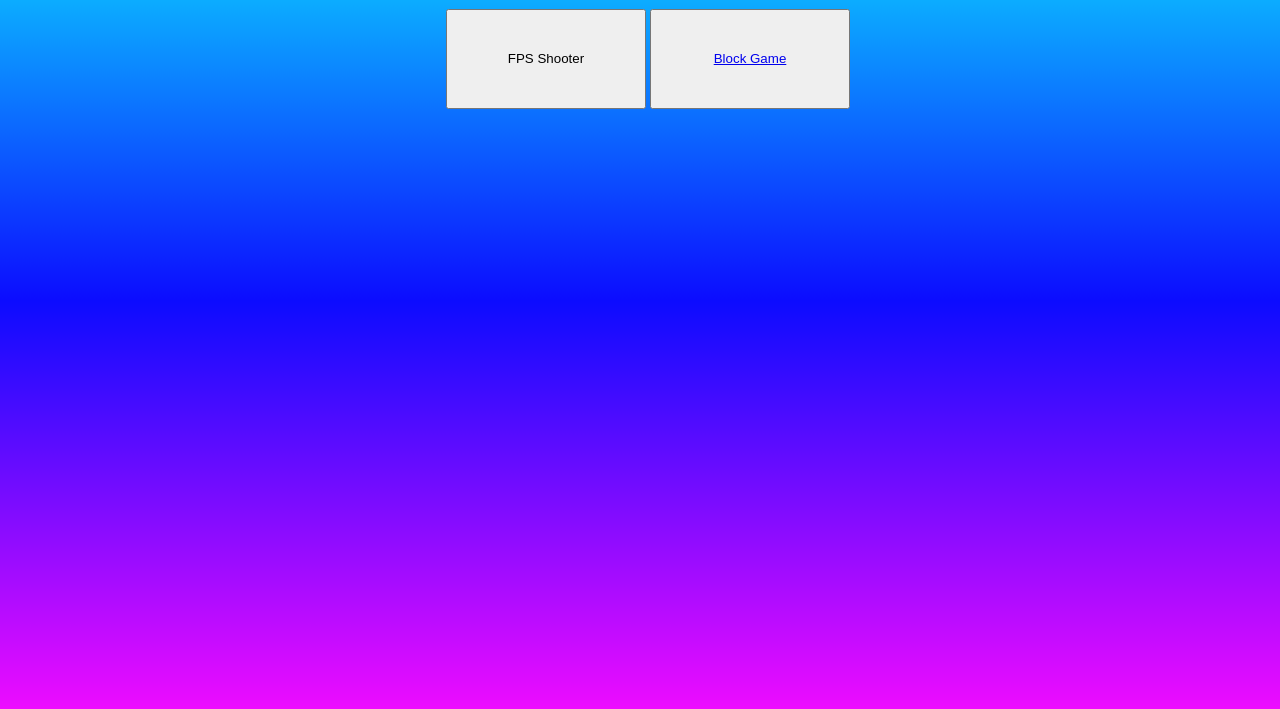
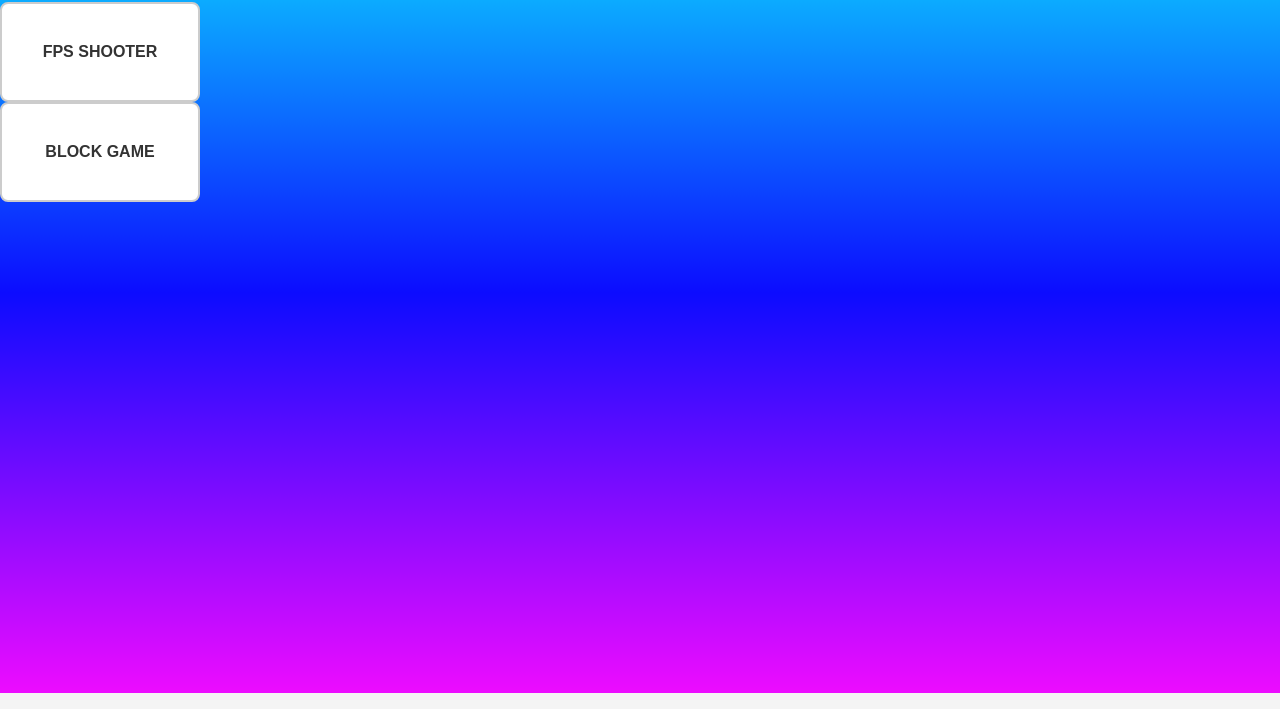
Before and after one commit to ta9793/myWebsite, a plain HTML site: page index.html in a window 1280 px wide. Shown: the part 107-816 px from the top of the page. Drawn offline with Linux system fonts and the light colour scheme.

Commit message:
Chatgpt update index.html

```diff
--- a/index.html
+++ b/index.html
@@ -1,5 +1,8 @@
-<html>
+<html lang="en">
   <head>
+    <meta charset="UTF-8" />
+    <meta name="viewport" content="width=device-width, initial-scale=1.0" />
+    <title>Game Launcher</title>
     <style>
       body {
         text-align: center;
@@ -11,12 +14,63 @@
         min-width: 100%;
         min-height: 100%;
       }
+       body {
+        font-family: Arial, sans-serif;
+        justify-content: center;
+        align-items: center;
+        height: 100vh;
+        margin: 0;
+        background-color: #f4f4f4;
+      }
+      a {
+        text-decoration: none;
+      }
+
+      /* Styling the button */
+      .glow-button {
+        background-color: #fff;
+        color: #333;
+        border: 2px solid #ccc;
+        padding: 12px 30px;
+        font-size: 16px;
+        font-weight: 600;
+        text-transform: uppercase;
+        border-radius: 8px;
+        cursor: pointer;
+        outline: none;
+        position: relative;
+        transition: all 0.3s ease;
+        width: 200px;
+        height: 100px;
+        text-align: center;
+        display: flex;
+        justify-content: center;
+        align-items: center;
+      }
+       /* Glowing effect when hovering */
+      .glow-button:hover {
+        color: #fff;
+        background-color: #007bff; /* Button color when hovered */
+        border-color: #007bff;
+        box-shadow:
+          0 0 15px #007bff,
+          0 0 30px #007bff,
+          0 0 60px #007bff; /* Glowing effect */
+      }
+       .glow-button:active {
+        background-color: #0056b3;
+        transform: translateY(2px);
+      }
     </style>
   </head>
   <body>
     <h2><br /></h2>
     <h1 style="font-family: verdana">Tito's Game Launcher</h1>
-    <a href="https://www.kour.org/"><button style="width: 200px; height: 100px">FPS Shooter</button></a>
-        <a href="https://classic.minecraft.net/"><button style="width: 200px; height: 100px">Block Game<a</button></a>
+    <a href="https://www.kour.org/">
+      <button class="glow-button">FPS Shooter</button>
+    </a>
+        <a href="https://mincraft.classic.net/">
+      <button class="glow-button">Block Game</button>
+    </a>
   </body>
 </html>
```
